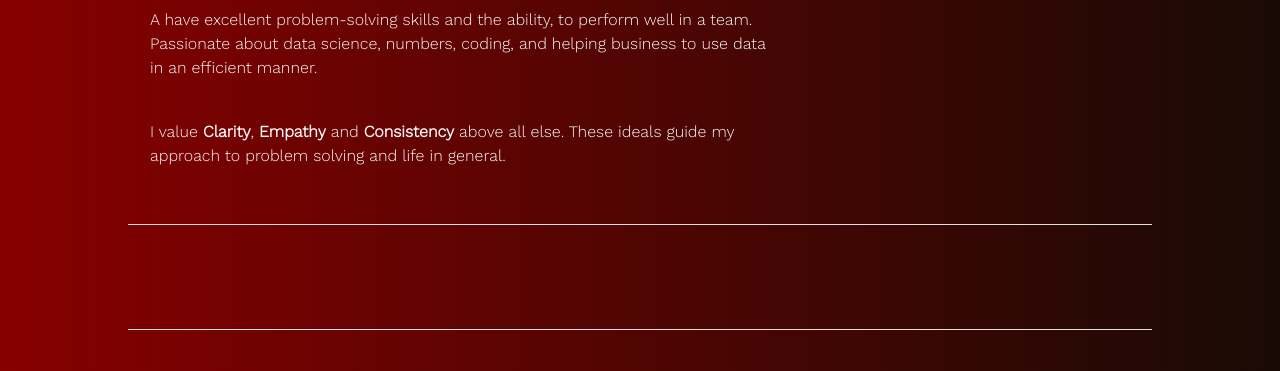
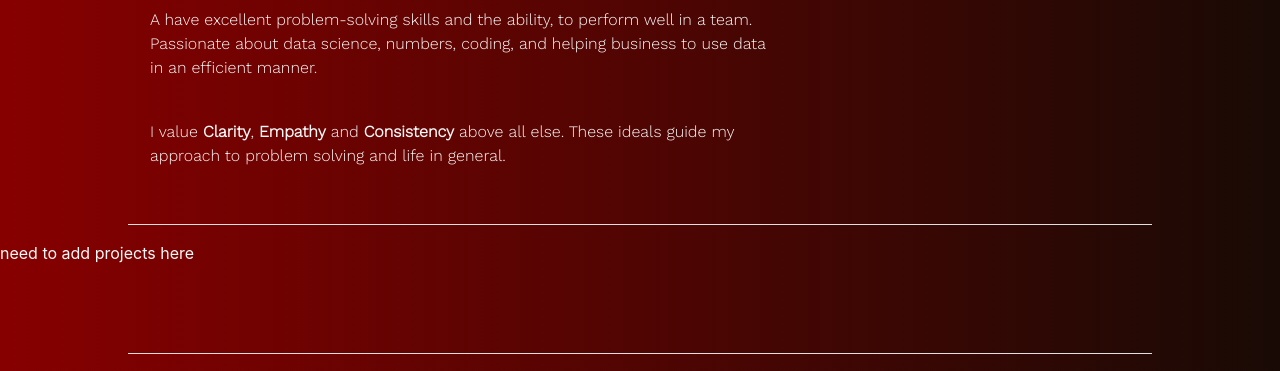
Before and after one commit to monicaverma12/mywebsite, a plain HTML site: page index.html in a window 1280 px wide. Shown: the part 210-581 px from the top of the page. Drawn offline with nearby package versions, Linux system fonts and the light colour scheme; a script that the page names is missing; a web font is replaced by a local one.

Commit message:
Update index.html

```diff
--- a/index.html
+++ b/index.html
@@ -59,7 +59,7 @@
 
     <section id="work" class="csswork">
         <div>
-
+need to add projects here
         </div>
     </section>
     <div>
```
